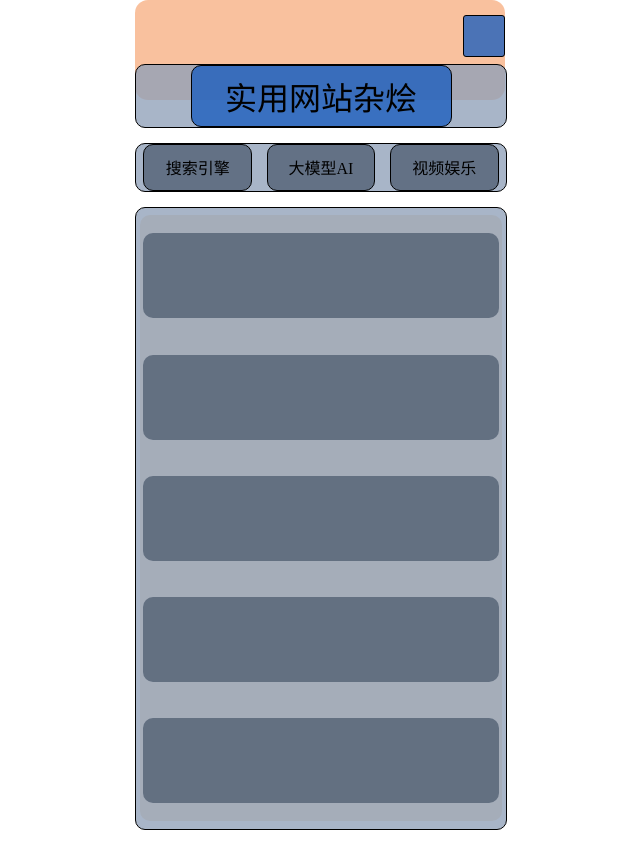
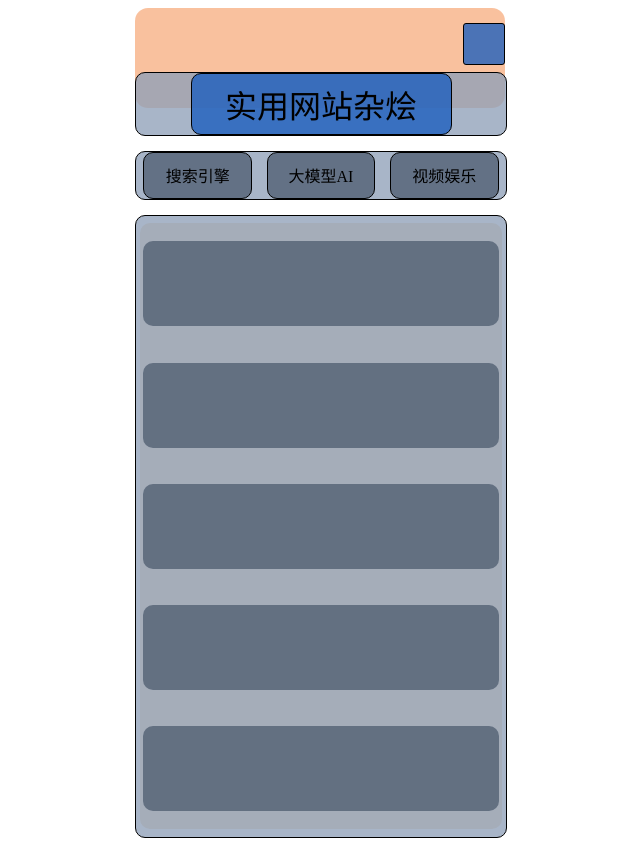
Before and after one commit to GenTuBong/yige.github.io, a plain HTML site: page index.html in a window 1280 px wide. Shown: the whole page, without its empty margins (320-960 px from the left). Drawn offline with Linux system fonts and the light colour scheme.

Commit message:
Update styles.css

```diff
--- a/styles.css
+++ b/styles.css
@@ -1,8 +1,3 @@
-body {
-  margin: 0; /* 移除body的默认外边距 */
-  padding: 0; /* 移除body的默认内边距 */
-}
-
 .zhu {
   margin-left: auto;
   margin-right: auto;
```
